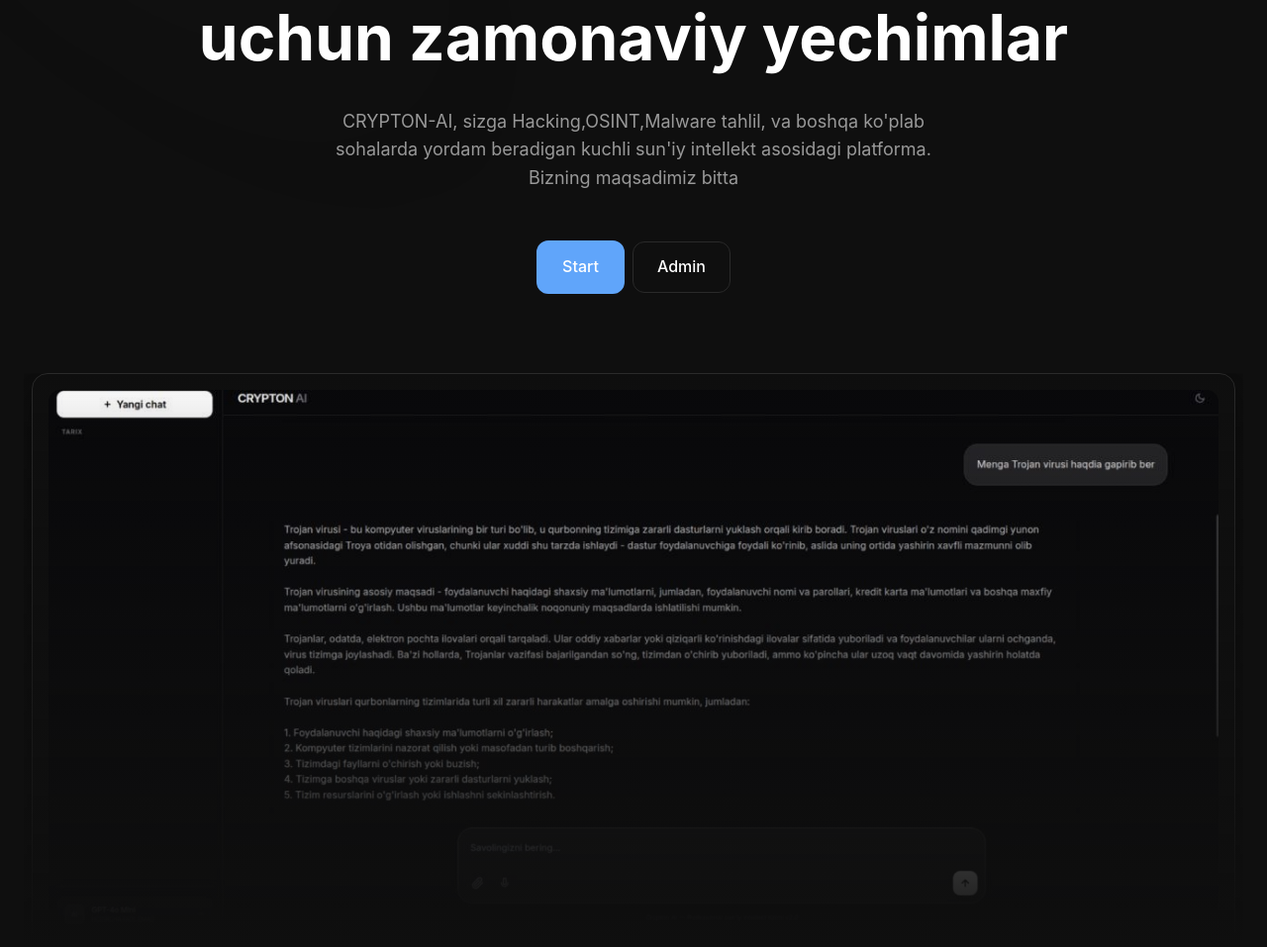
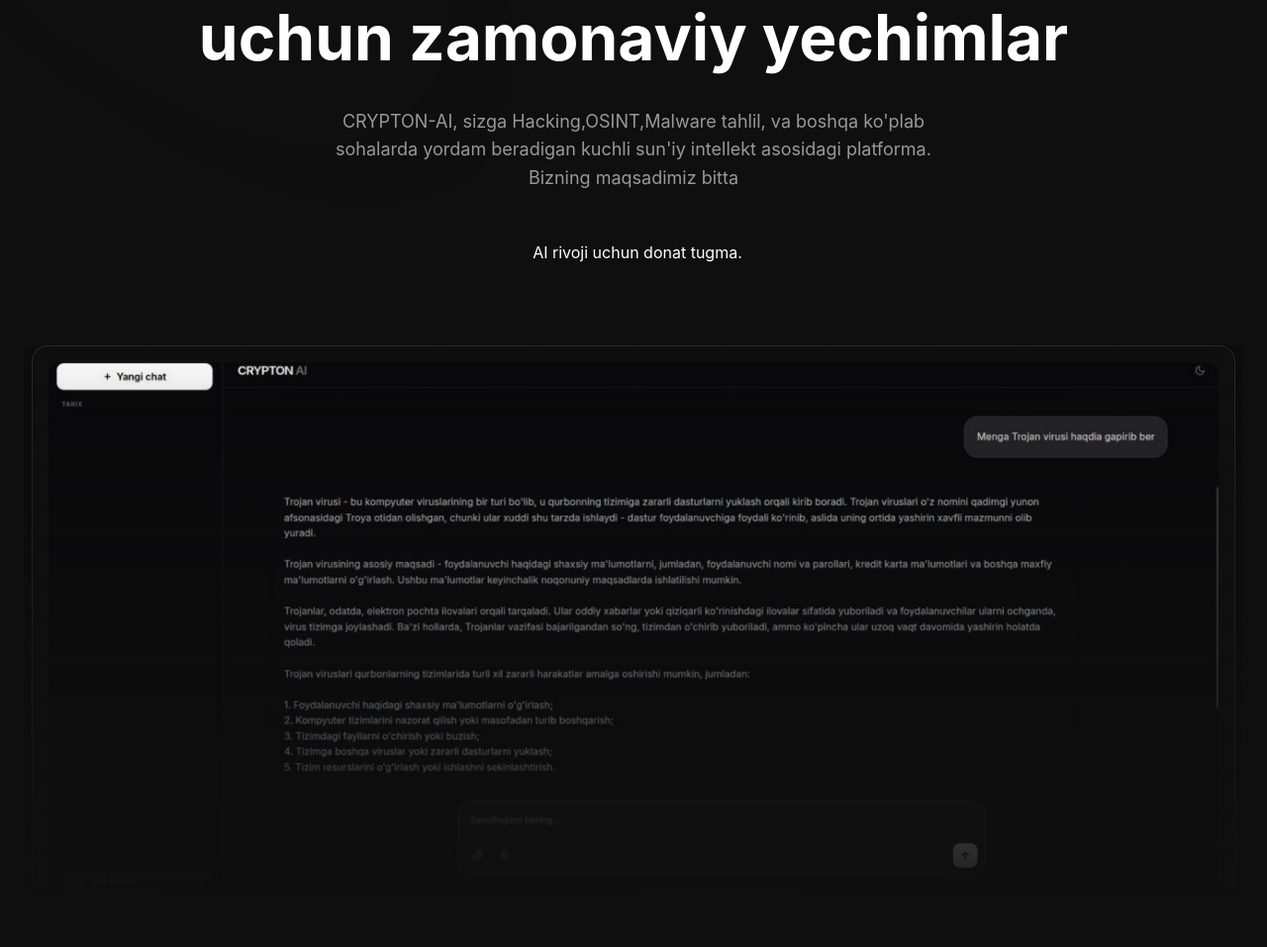
Before and after one commit to Ozodbek-9666/CRYPTON_AII, a Flask app: page / in a window 1280 px wide. Shown: the part 351-1308 px from the top of the page at 99% size. Run offline with Flask 3, Linux system fonts and the light colour scheme; data that the repository does not hold is empty.

Commit message:
Buy mee coffe

```diff
--- a/frontend/templates/landing.html
+++ b/frontend/templates/landing.html
@@ -686,8 +686,11 @@
                     </p>
 
                     <div class="button-group">
-                        <a href="{{ url_for('register') }}" class="btn btn-primary">Start </a>
-                        <a href="https://t.me/delta_808" class="btn btn-secondary">Admin</a>
+                        <!-- <a href="{{ url_for('register') }}" class="btn btn-primary">Start </a>
+                        <a href="https://t.me/delta_808" class="btn btn-secondary">Admin</a> -->
+                        <br>
+                        <p>AI rivoji uchun donat tugma.</p>
+                        <script type="text/javascript" src="https://cdnjs.buymeacoffee.com/1.0.0/button.prod.min.js" data-name="bmc-button" data-slug="ozodbekusmc" data-color="#FFDD00" data-emoji=""  data-font="Inter" data-text="Buy me a coffee" data-outline-color="#000000" data-font-color="#000000" data-coffee-color="#ffffff" ></script>
                     </div>
                 </div>
 
```
